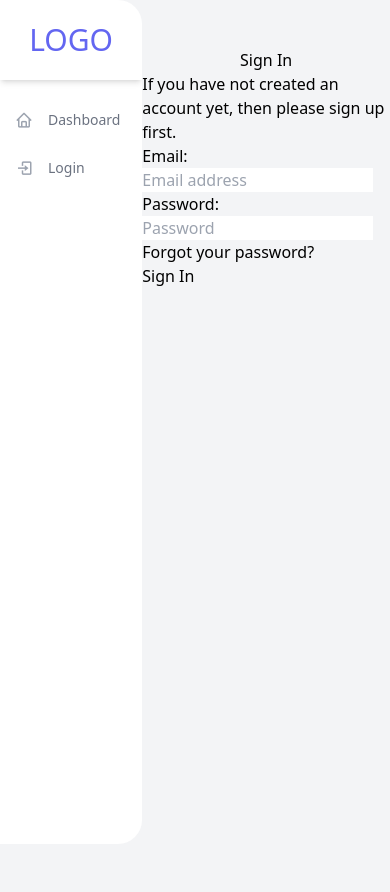
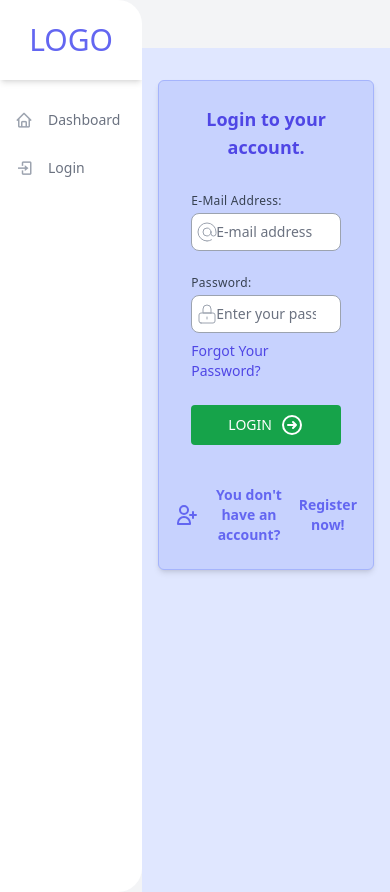
Before and after one commit to franeCode/til-tweet, a Django app: page /login/ in a window 390 px wide. Before the commit the page ends 286 px from the top, so only its background shows below. Run offline with Django 5.2, Linux system fonts and the light colour scheme; style sheets or scripts are compiled from the project's sources; some libraries are stand-ins or nearby versions.

Commit message:
login and signup form customized

```diff
--- /dev/null
+++ b/til/forms.py
@@ -0,0 +1,7 @@
+from allauth.account.forms import LoginForm
+from til.utils import DivErrorList
+
+class CustomLoginForm(LoginForm):
+    def __init__(self, *args, **kwargs):
+      super(CustomLoginForm, self).__init__(*args, **kwargs)
+      self.error_class = DivErrorList
--- a/til/templates/account/login.html
+++ b/til/templates/account/login.html
@@ -1,40 +1,130 @@
-{% extends "account/base.html" %}
-{% load i18n %}
-{% load allauth account %}
+{% extends "base.html" %}
+{% load widget_tweaks %}
 
-{% block head_title %}
-    {% trans "Sign In In" %}
-{% endblock head_title %}
+{% block content %}
+<div class="flex flex-col items-center min-h-screen bg-indigo-100 px-4 py-8">
+    <div
+      class="rounded-md bg-indigo-200 w-full max-w-sm sm:max-w-md border border-indigo-300 shadow-md px-4 py-6 sm:p-8"
+    >
+    <div class="text-lg font-bold text-indigo-600 mb-4 text-center">Login to your account.</div>
+      <form class="p-4" method="POST" action="{% url 'account_login' %}">
+        {% csrf_token %}
+        <div class="flex flex-col mb-6">
+          <label
+            for="email"
+            class="mb-1 text-xs sm:text-sm tracking-wide text-gray-700"
+          >E-Mail Address:</label>
+          <div class="relative">
+            <div
+              class="inline-flex items-center justify-center absolute left-0 top-0 h-full w-8 text-gray-400"
+            >
+              <svg
+                class="h-6 w-6"
+                fill="none"
+                stroke-linecap="round"
+                stroke-linejoin="round"
+                stroke-width="1"
+                viewBox="0 0 24 24"
+                stroke="currentColor"
+              >
+                <path
+                  d="M16 12a4 4 0 10-8 0 4 4 0 008 0zm0 0v1.5a2.5 2.5 0 005 0V12a9 9 0 10-9 9m4.5-1.206a8.959 8.959 0 01-4.5 1.207"
+                />
+              </svg>
+            </div>
 
-<div class="bg-slate-500">
-{% block content %}
-    {% element h1 %}
-        {% trans "Sign In" %}
-    {% endelement %}
-    <p>
-        {% blocktrans %}If you have not created an account yet, then please
-    <a href="{{ signup_url }}">sign up</a> first.{% endblocktrans %}
-    </p>
-    {% url 'account_login' as login_url %}
-    {% element form form=form method="post" action=login_url tags="entrance,login" %}
-        {% slot body %}
-            {% csrf_token %}
-            {% element fields form=form unlabeled=True %}
-            {% endelement %}
-            {% if redirect_field_value %}
-                <input type="hidden"
-                       name="{{ redirect_field_name }}"
-                       value="{{ redirect_field_value }}" />
-            {% endif %}
-        {% endslot %}
-        {% slot actions %}
-            {% element button type="submit" tags="prominent,login" %}
-                {% trans "Sign In" %}
-            {% endelement %}
-        {% endslot %}
-    {% endelement %}
-    {% if SOCIALACCOUNT_ENABLED %}
-        {% include "socialaccount/snippets/login.html" with page_layout="entrance" %}
-    {% endif %}
+            {% render_field form.login|append_attr:"class:text-sm sm:text-base placeholder-gray-500 px-6 p-4 rounded-lg border border-gray-400 w-full py-2 focus:outline-none focus:border-blue-400" type="email" placeholder="E-mail address" %}
+          </div>
+        </div>
+        <div class="flex flex-col mb-6">
+          <label
+            for="password"
+            class="mb-1 text-xs sm:text-sm tracking-wide text-gray-700"
+          >Password:</label>
+          <div class="relative">
+            <div
+              class="inline-flex items-center justify-center absolute left-0 top-0 h-full w-8 text-gray-400"
+            >
+              <span>
+                <svg
+                  class="h-6 w-6"
+                  fill="none"
+                  stroke-linecap="round"
+                  stroke-linejoin="round"
+                  stroke-width="1"
+                  viewBox="0 0 24 24"
+                  stroke="currentColor"
+                >
+                  <path
+                    d="M12 15v2m-6 4h12a2 2 0 002-2v-6a2 2 0 00-2-2H6a2 2 0 00-2 2v6a2 2 0 002 2zm10-10V7a4 4 0 00-8 0v4h8z"
+                  />
+                </svg>
+              </span>
+            </div>
+
+            {% render_field form.password|append_attr:"class:text-sm sm:text-base placeholder-gray-500 px-6 rounded-lg border border-gray-400 w-full py-2 focus:outline-none focus:border-blue-400" type="password" placeholder="Enter your password" %}
+          </div>
+        </div>
+
+        <div class="flex items-center mb-6 -mt-4">
+          <div class="flex ml-auto">
+            <a
+              href="{% url 'account_reset_password' %}"
+              class="inline-flex text-sm sm:text-sm text-indigo-600 hover:text-indigo-800"
+            >Forgot Your Password?</a>
+          </div>
+        </div>
+
+        <div class="flex w-full">
+          {% if redirect_field_value %}
+            <input type="hidden" name="{{ redirect_field_name }}" value="{{ redirect_field_value }}" />
+          {% endif %}
+          <button
+            type="submit"
+            class="flex items-center justify-center focus:outline-none text-white text-sm sm:text-base bg-green-600 hover:bg-green-700 rounded py-2 w-full transition duration-150 ease-in"
+          >
+            <span class="mr-2 uppercase">Login</span>
+            <span>
+              <svg
+                class="h-6 w-6"
+                fill="none"
+                stroke-linecap="round"
+                stroke-linejoin="round"
+                stroke-width="2"
+                viewBox="0 0 24 24"
+                stroke="currentColor"
+              >
+                <path d="M13 9l3 3m0 0l-3 3m3-3H8m13 0a9 9 0 11-18 0 9 9 0 0118 0z" />
+              </svg>
+            </span>
+          </button>
+        </div>
+      </form>
+
+    <div class="flex justify-center items-center mt-6">
+      <a
+        href="{{ signup_url }}"
+        class="inline-flex items-center font-bold text-indigo-500 hover:text-indigo-700 text-sm text-center"
+      >
+        <span>
+          <svg
+            class="h-6 w-6"
+            fill="none"
+            stroke-linecap="round"
+            stroke-linejoin="round"
+            stroke-width="2"
+            viewBox="0 0 24 24"
+            stroke="currentColor"
+          >
+            <path
+              d="M18 9v3m0 0v3m0-3h3m-3 0h-3m-2-5a4 4 0 11-8 0 4 4 0 018 0zM3 20a6 6 0 0112 0v1H3v-1z"
+            />
+          </svg>
+        </span>
+        <span class="ml-2">You don't have an account?</span>
+        <span class="ml-2">Register now!</span>
+      </a>
+    </div>
+    </div>
+  </div>
 {% endblock content %}
-</div>
--- /dev/null
+++ b/til/utils.py
@@ -0,0 +1,25 @@
+from django.forms.utils import ErrorList
+
+
+class DivErrorList(ErrorList):
+    def __str__(self):
+        return self.as_divs()
+
+    def as_divs(self):
+        if not self:
+            return ""
+        return f"""
+            <div class="p-4 my-4 border border-red-600 border-solid rounded-md bg-red-50">
+              <div class="flex">
+                <div class="flex-shrink-0">
+                  <!-- Heroicon name: solid/x-circle -->
+                  <svg class="w-5 h-5 text-red-400" xmlns="http://www.w3.org/2000/svg" viewBox="0 0 20 20" fill="currentColor" aria-hidden="true">
+                    <path fill-rule="evenodd" d="M10 18a8 8 0 100-16 8 8 0 000 16zM8.707 7.293a1 1 0 00-1.414 1.414L8.586 10l-1.293 1.293a1 1 0 101.414 1.414L10 11.414l1.293 1.293a1 1 0 001.414-1.414L11.414 10l1.293-1.293a1 1 0 00-1.414-1.414L10 8.586 8.707 7.293z" clip-rule="evenodd" />
+                  </svg>
+                </div>
+                <div class="ml-3 text-sm text-red-700">
+                      {''.join(['<p>%s</p>' % e for e in self])}
+                </div>
+              </div>
+            </div>
+         """
```
Also changed, not shown: til/settings.py (+8 -2 lines), til/templates/account/signup.html (added, +71 -0 lines), til/templates/includes/update.html (added, +21 -0 lines).
